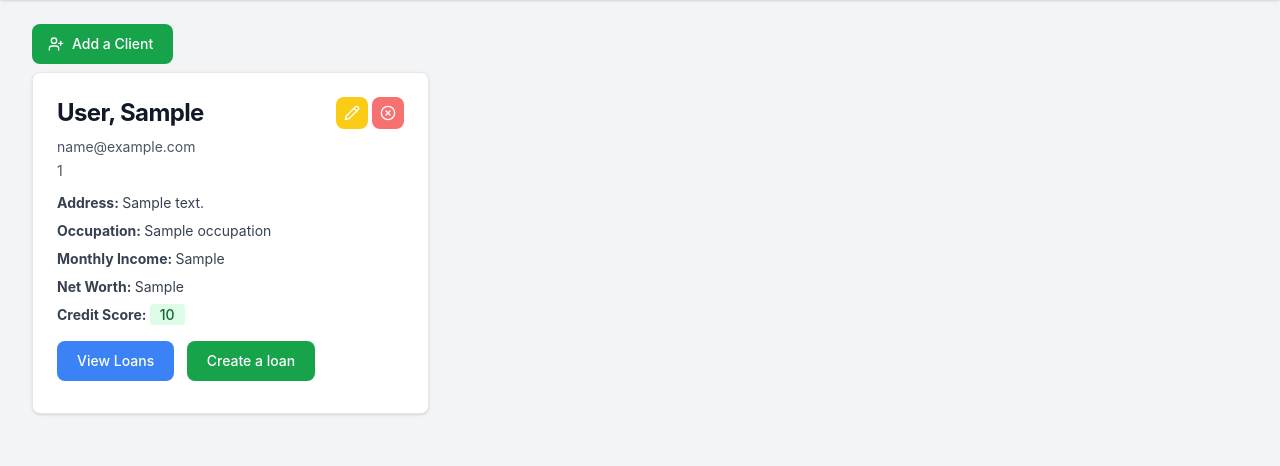
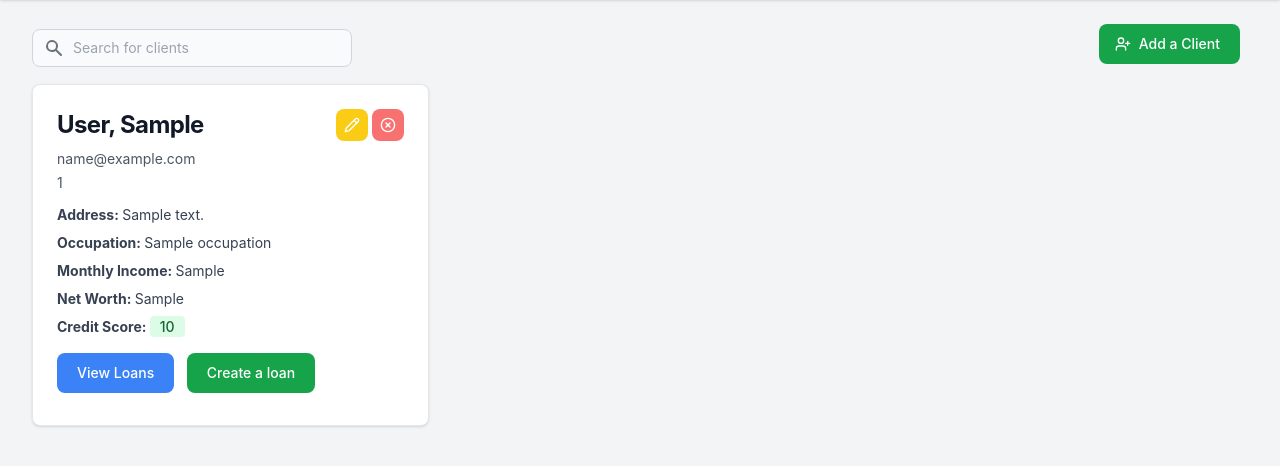
Before and after one commit to ggonzaga29/qwarta, a Django app: template dashboard/templates/clients.html in a window 1280 px wide. Shown: the part 148-614 px from the top of the page. Run offline with Django 4.2, Linux system fonts and the light colour scheme; the template is opened without the code that fills it: most values are stand-ins (such as "Sample title", 1, 10 or a date in 2020); some libraries are stand-ins or nearby versions.

Commit message:
feat: add search for clients

```diff
--- a/dashboard/templates/clients.html
+++ b/dashboard/templates/clients.html
@@ -132,8 +132,26 @@
         </div>
     </div>
 
+    <div class="flex justify-between items-center mb-3">
+        <div>
+            <label for="searchInput" class="sr-only">Search</label>
+            <div class="relative">
+                <div class="absolute inset-y-0 left-0 flex items-center pl-3 pointer-events-none">
+                    <svg class="w-5 h-5 text-gray-500 dark:text-gray-400" aria-hidden="true" fill="currentColor"
+                         viewBox="0 0 20 20" xmlns="http://www.w3.org/2000/svg">
+                        <path fill-rule="evenodd"
+                              d="M8 4a4 4 0 100 8 4 4 0 000-8zM2 8a6 6 0 1110.89 3.476l4.817 4.817a1 1 0 01-1.414 1.414l-4.816-4.816A6 6 0 012 8z"
+                              clip-rule="evenodd"></path>
+                    </svg>
+                </div>
+                <input type="text" id="searchInput"
+                       class="block p-2 pl-10 text-sm text-gray-900 border border-gray-300 rounded-lg w-80 bg-gray-50 focus:ring-blue-500 focus:border-blue-500 dark:bg-gray-700 dark:border-gray-600 dark:placeholder-gray-400 dark:text-white dark:focus:ring-blue-500 dark:focus:border-blue-500"
+                       placeholder="Search for clients">
+            </div>
+        </div>
+
         <button type="button"
-            class="text-white bg-green-600 hover:bg-[#FF9119]/80 focus:ring-4 focus:outline-none focus:ring-[#FF9119]/50 font-medium rounded-lg text-sm px-5 py-2.5 text-center inline-flex items-center dark:hover:bg-[#FF9119]/80 dark:focus:ring-[#FF9119]/40 mr-2 mb-2">
+                class="text-white bg-green-600 hover:bg-green-700 focus:ring-4 focus:outline-none focus:ring-green-400 font-medium rounded-lg text-sm px-5 py-2.5 text-center inline-flex items-center dark:hover:bg-[#FF9119]/80 dark:focus:ring-[#FF9119]/40 mr-2 mb-2">
             <svg xmlns="http://www.w3.org/2000/svg" width="24" height="24" viewBox="0 0 24 24" fill="none"
                  stroke="currentColor" stroke-width="2" stroke-linecap="round" stroke-linejoin="round"
                  class="h-4 w-4 mr-2 -ml-1">
@@ -144,6 +162,7 @@
             </svg>
             Add a Client
         </button>
+    </div>
 
     <div class="grid grid-cols-3 gap-3">
 
@@ -209,7 +228,7 @@
                     </a>
                     <a href="/dashboard/loans/create?user_id={{ client.user_id }}">
                         <button type="button"
-                                class="focus:outline-none text-white bg-green-600 hover:bg-green-800 focus:ring-4 focus:ring-green-300 font-medium rounded-lg text-sm px-5 py-2.5 mr-2 mb-2 dark:bg-green-600 dark:hover:bg-green-600 dark:focus:ring-green-800">
+                                class="focus:outline-none text-white bg-green-600 hover:bg-green-700 focus:ring-4 focus:outline-none focus:ring-green-300 font-medium rounded-lg text-sm px-5 py-2.5 mr-2 mb-2 dark:bg-green-600 dark:hover:bg-green-600 dark:focus:ring-green-800">
                             Create a loan
                         </button>
                     </a>
@@ -271,6 +290,22 @@
 
             modal.hide();
         });
+
+        const urlParams = new URLSearchParams(window.location.search);
+        const search = document.getElementById('searchInput');
+
+        if (urlParams.has('search')) {
+            search.value = urlParams.get('search');
+        }
+
+        search.addEventListener("change", () => {
+            if (search.value === '') {
+                window.location.href = '/dashboard/clients/';
+                return;
+            }
+
+            window.location.href = '/dashboard/clients/?search=' + search.value;
+        })
     </script>
 
 {% endblock %}
--- a/dashboard/templates/dashboard.html
+++ b/dashboard/templates/dashboard.html
@@ -234,6 +234,9 @@
 
                 window.location.href = `/dashboard?status=${status.value}`;
             })
+
+
+
         </script>
     </div>
 {% endblock %}
```
Also changed, not shown: dashboard/views.py (+21 -1 lines). Lines whose indentation alone changed are shown as unchanged.
